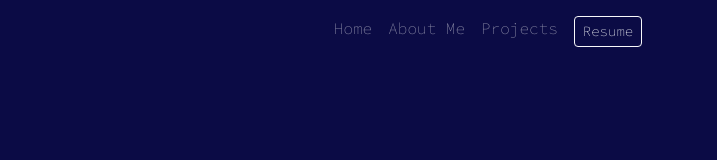
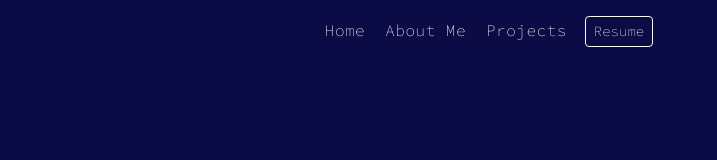
Before and after one commit to azheem-rahman/Portfolio, a React (Create React App) app: page / in a window 1280 px wide. Shown: the top 160 px of the page, without its empty margins (152-869 px from the left). Built offline with nearby package versions, Linux system fonts and the light colour scheme.

Commit message:
edited NavBar component for CSS hover effect

```diff
--- a/src/components/NavBar.js
+++ b/src/components/NavBar.js
@@ -1,5 +1,8 @@
 import React from "react";
 import { Container, Nav, Navbar, Button } from "react-bootstrap";
+import { HashLink } from "react-router-hash-link";
+
+import styles from "./NavBar.module.css";
 
 const NavBar = () => {
   return (
@@ -9,9 +12,27 @@ const NavBar = () => {
           <Navbar.Toggle aria-controls="basic-navbar-nav" />
           <Navbar.Collapse id="basic-navbar-nav">
             <Nav className="m-auto">
-              <Nav.Link>Home</Nav.Link>
-              <Nav.Link>About Me</Nav.Link>
-              <Nav.Link>Projects</Nav.Link>
+              <HashLink
+                className={styles.HashLink}
+                to="#"
+                style={{ textDecoration: "none" }}
+              >
+                Home
+              </HashLink>
+              <HashLink
+                className={styles.HashLink}
+                to="#about-me"
+                style={{ textDecoration: "none" }}
+              >
+                About Me
+              </HashLink>
+              <HashLink
+                className={styles.HashLink}
+                to="#portfolio"
+                style={{ textDecoration: "none" }}
+              >
+                Projects
+              </HashLink>
               <Nav.Link href="https://drive.google.com/file/d/1OCmNJwYmBL99OXM_wobIMT-L7jkQvyE8/view?usp=sharing">
                 <Button variant="outline-light" size="sm">
                   Resume
--- /dev/null
+++ b/src/components/NavBar.module.css
@@ -0,0 +1,50 @@
+/* *,
+*::before,
+*::after {
+  padding: 0;
+  margin: 0;
+  box-sizing: border-box;
+} */
+
+/* nav {
+  display: flex;
+  align-items: center;
+  justify-content: space-around;
+} */
+
+.HashLink {
+  position: relative;
+  text-decoration: none;
+  color: white;
+  font-size: 16px;
+  letter-spacing: 0.5px;
+  padding: 10px;
+}
+
+.HashLink::before,
+.HashLink::after {
+  content: "";
+  position: absolute;
+  height: 3px;
+  width: 0;
+  background-color: white;
+  transition: 0.5s;
+}
+
+.HashLink::after {
+  left: 0px;
+  bottom: 5px;
+}
+
+.HashLink::before {
+  right: 0px;
+  top: 5px;
+}
+
+.HashLink:hover {
+  color: white;
+}
+.HashLink:hover:after,
+.HashLink:hover:before {
+  width: 100%;
+}
```
